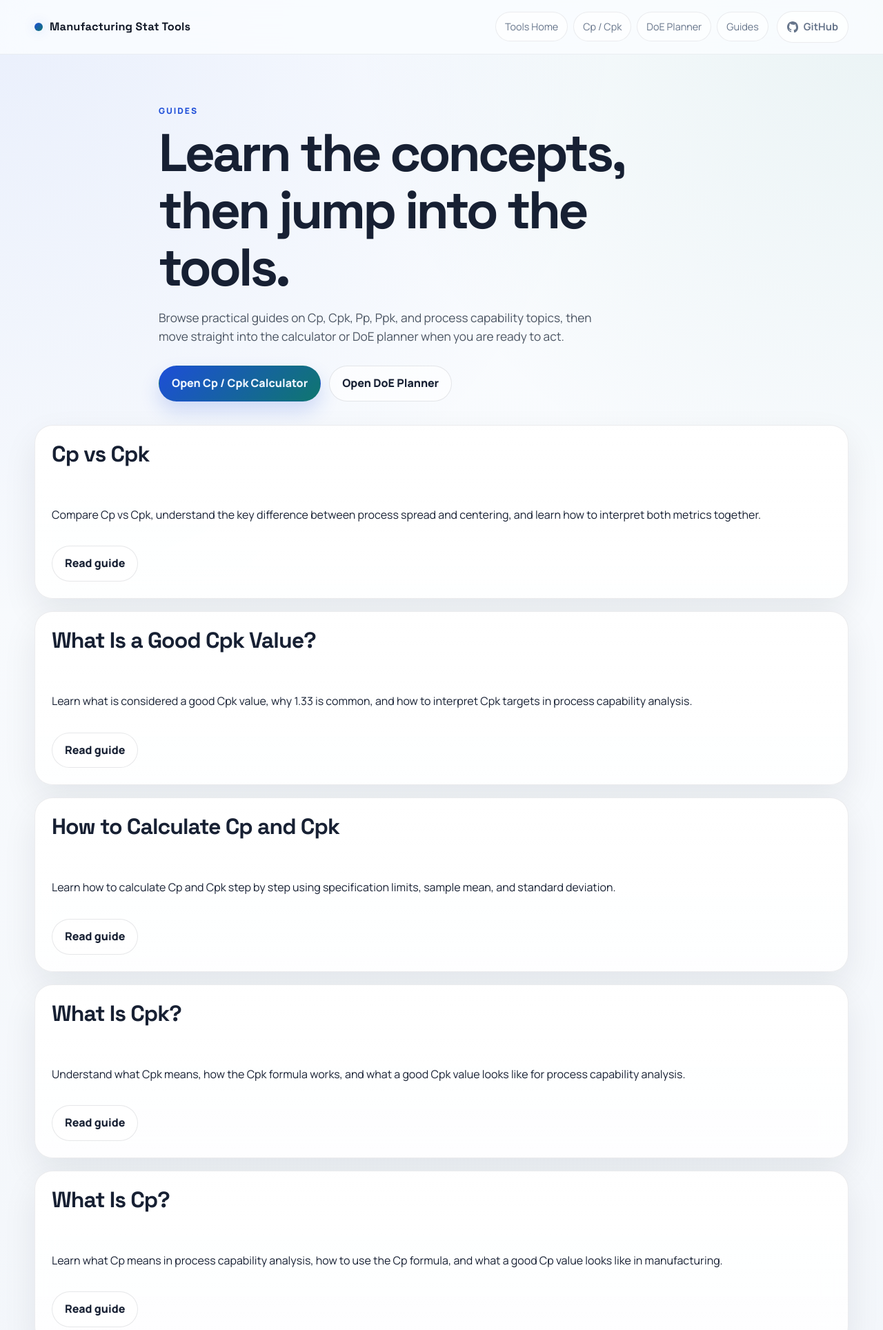
After one commit to ryo0905-eng/cp-cpk-calculator-python, a Flask app: page /guides in a window 1280 px wide. The commit adds this page. Shown: the top 1928 px of the page at 69% size. Run offline with Flask 3, Linux system fonts and the light colour scheme.

Commit message:
ヘッダーを整理

```diff
--- a/templates/base.html
+++ b/templates/base.html
@@ -46,9 +46,7 @@
                     <a href="{{ url_for('index') }}">Tools Home</a>
                     <a href="{{ url_for('cp_cpk_calculator') }}">Cp / Cpk</a>
                     <a href="{{ url_for('doe_planner') }}">DoE Planner</a>
-                    <a href="{{ url_for('content_page', slug='cp-vs-cpk') }}">Cp vs Cpk</a>
-                    <a href="{{ url_for('content_page', slug='what-is-pp-ppk') }}">Pp / Ppk</a>
-                    <a href="{{ url_for('content_page', slug='what-is-a-good-cpk-value') }}">Good Cpk Value</a>
+                    <a href="{{ url_for('guides') }}">Guides</a>
                 </nav>
                 <a class="github-link" href="https://github.com/ryo0905-eng/cp-cpk-calculator-python" target="_blank" rel="noopener noreferrer" onclick="trackOutboundClick('click_github_header', this.href)">
                     <svg viewBox="0 0 16 16" width="16" height="16" aria-hidden="true" focusable="false">
--- /dev/null
+++ b/templates/guides.html
@@ -0,0 +1,38 @@
+{% extends "base.html" %}
+
+{% block head_extra %}
+<script type="application/ld+json">
+{
+  "@context": "https://schema.org",
+  "@type": "CollectionPage",
+  "name": "Process Capability Guides",
+  "description": "{{ meta_description }}"
+}
+</script>
+{% endblock %}
+
+{% block content %}
+<section class="content-hero">
+    <div class="container narrow">
+        <p class="eyebrow">Guides</p>
+        <h1>Learn the concepts, then jump into the tools.</h1>
+        <p class="hero-copy">Browse practical guides on Cp, Cpk, Pp, Ppk, and process capability topics, then move straight into the calculator or DoE planner when you are ready to act.</p>
+        <div class="hero-links">
+            <a class="button button-primary" href="{{ url_for('cp_cpk_calculator') }}">Open Cp / Cpk Calculator</a>
+            <a class="button button-secondary" href="{{ url_for('doe_planner') }}">Open DoE Planner</a>
+        </div>
+    </div>
+</section>
+
+<section class="container seo-grid">
+    {% for guide in guide_pages %}
+    <article class="panel tool-card">
+        <h2>{{ guide.heading }}</h2>
+        <p>{{ guide.description }}</p>
+        <div class="tool-card-actions">
+            <a class="button button-secondary" href="{{ url_for('content_page', slug=guide.slug) }}">Read guide</a>
+        </div>
+    </article>
+    {% endfor %}
+</section>
+{% endblock %}
--- a/web/routes.py
+++ b/web/routes.py
@@ -11,6 +11,17 @@ from services.calculator import (
     run_calculation,
 )
 from services.doe import DOE_PAGE, build_doe_plan, build_initial_doe_state, get_doe_form_state
+
+GUIDE_PRIORITY_ORDER = [
+    "cp-vs-cpk",
+    "what-is-a-good-cpk-value",
+    "how-to-calculate-cp-cpk",
+    "what-is-cpk",
+    "what-is-cp",
+    "cp-formula",
+    "what-is-pp-ppk",
+    "pp-vs-ppk",
+]
 
 
 def build_base_context(**kwargs) -> dict:
@@ -54,6 +65,32 @@ def register_routes(app) -> None:
             ),
         )
 
+    @app.route("/guides", endpoint="guides")
+    def guides():
+        guide_pages = []
+
+        for slug in GUIDE_PRIORITY_ORDER:
+            page = CONTENT_PAGES.get(slug)
+            if page is None:
+                continue
+            guide_pages.append(
+                {
+                    "slug": slug,
+                    "title": page["title"],
+                    "heading": page["heading"],
+                    "description": page["description"],
+                }
+            )
+
+        return render_template(
+            "guides.html",
+            **build_base_context(
+                page_title="Process Capability Guides | Cp, Cpk, Pp, and Ppk Articles",
+                meta_description="Browse practical guides about Cp, Cpk, Pp, Ppk, and process capability analysis, then jump into the tools when you are ready to use them.",
+                guide_pages=guide_pages,
+            ),
+        )
+
     @app.route("/download/<sample_key>.csv", endpoint="download_sample")
     def download_sample(sample_key: str):
         sample_file = build_sample_file(sample_key)
@@ -86,6 +123,7 @@ def register_routes(app) -> None:
         pages = [{"loc": request.url_root.rstrip("/") + url_for("index"), "priority": "1.0"}]
         pages.append({"loc": request.url_root.rstrip("/") + url_for("cp_cpk_calculator"), "priority": "0.9"})
         pages.append({"loc": request.url_root.rstrip("/") + url_for("doe_planner"), "priority": "0.9"})
+        pages.append({"loc": request.url_root.rstrip("/") + url_for("guides"), "priority": "0.8"})
         for slug in CONTENT_PAGES:
             pages.append(
                 {
```
